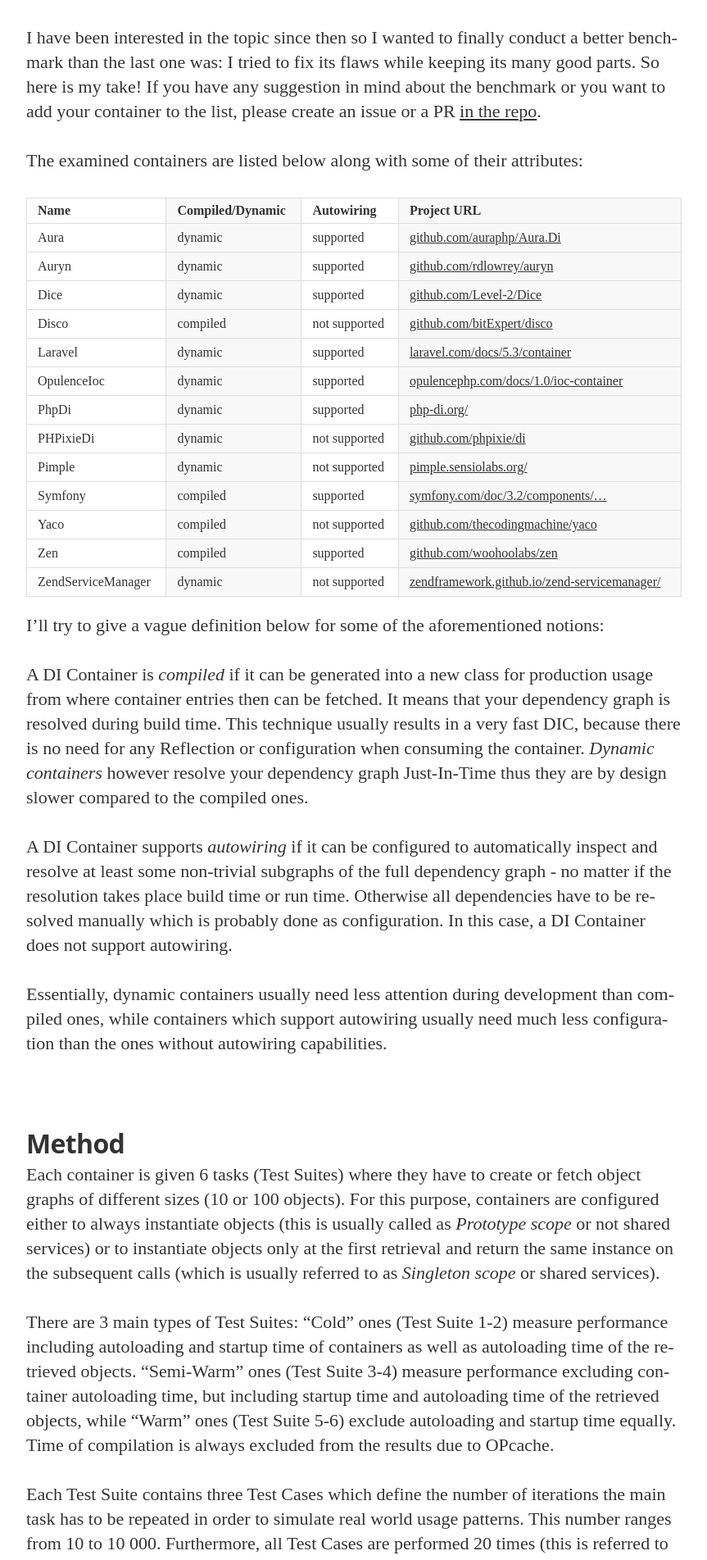
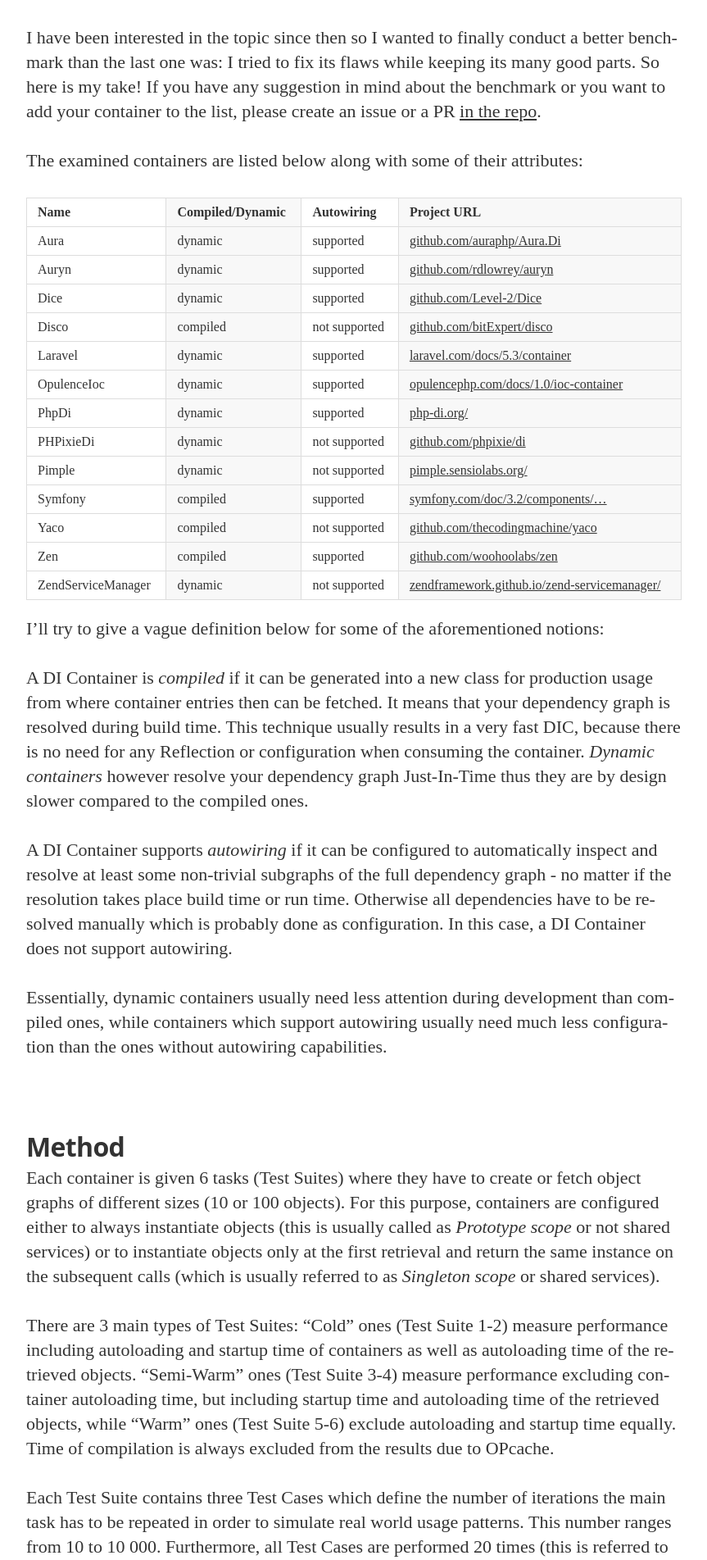
Before and after one commit to kocsismate/kocsismate.github.io, a Jekyll site: the page built from _posts/2017-01-20-benchmark-for-some-popular-di-containers.md, in a window 1280 px wide. Shown: the part 1029-2932 px from the top of the page at 82% size, without its empty margins (208-1071 px from the left). Built offline with Jekyll 4.4.1, drawn with Linux system fonts in a browser that asks for light colours; nearby versions of some CDN libraries; some web fonts are replaced; comment, search, counter and statistics services are not loaded.

Commit message:
Fixed th padding

```diff
--- a/assets/css/main.sass
+++ b/assets/css/main.sass
@@ -465,7 +465,7 @@
           border: 1px solid #ddd
           text-align: left
           margin: 0
-          padding: 6px 13px
+          padding: 8px 13px
         td
           border: 1px solid #ddd
           text-align: left
```
